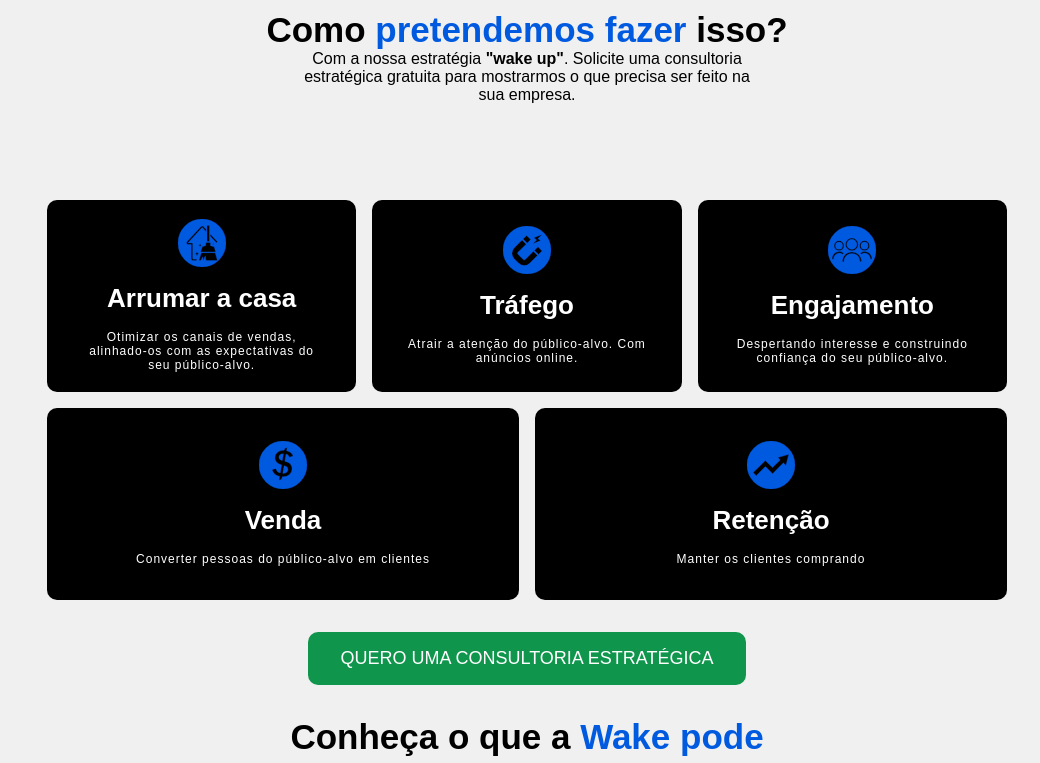
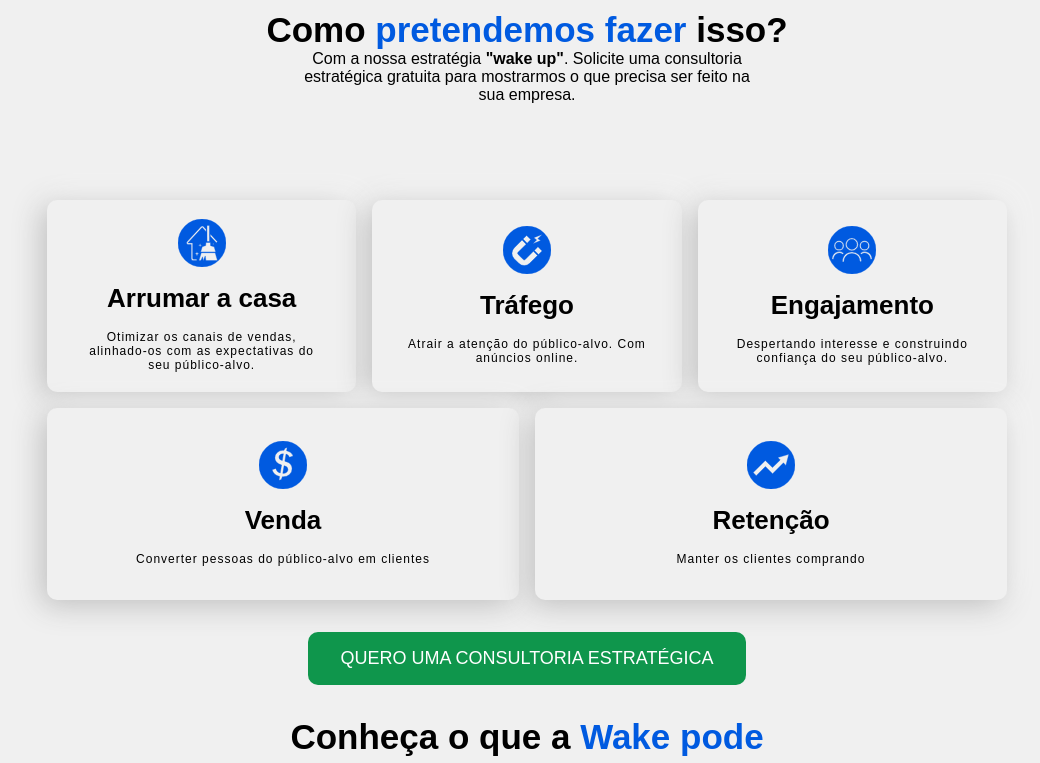
Before and after one commit to Francisco-Emanuel/wake-port, a React (Vite) app: page / in a window 1280 px wide. Shown: the part 577-1340 px from the top of the page, without its empty margins (113-1153 px from the left). Built offline with nearby package versions, Linux system fonts and the light colour scheme; a web font is replaced by a local one.

Commit message:
cards transparentes

```diff
--- a/src/components/card/card.css
+++ b/src/components/card/card.css
@@ -2,11 +2,13 @@
   width: 100%;
   height: 100%;
 
-  background-color: #000;
+  /* background: var(--gradient-card); */
   padding: 1rem 2rem;
-  color: #fff;
+  color: #000;
   border: none;
   border-radius: 10px;
+  background: #f0f0f0;
+  box-shadow: -5px 5px 30px #bbbbbb, 5px -5px 30px #ffffff;
 
   display: flex;
   flex-direction: column;
@@ -53,7 +55,7 @@
 
 @media (width < 854px) {
   .card__container {
-    gap: .5rem;
+    gap: 0.5rem;
   }
   .card__container img {
     width: 3rem;
@@ -79,7 +81,7 @@
   }
   .card__container p {
     font-size: 10px;
-    width: 150%;
+    width: 130%;
     letter-spacing: 0;
   }
 }
--- a/src/containers/how/How.jsx
+++ b/src/containers/how/How.jsx
@@ -5,22 +5,6 @@ import Engajamento from '../../assets/engajamento.svg'
 import Retencao from '../../assets/retencao.svg'
 import Aac from '../../assets/arrumaracasa.svg'
 import Ts from '../../assets/trafego-servico.svg'
-
-document.addEventListener('DOMContentLoaded', function () {
-      // Seleciona todos os links que têm a classe "external-link"
-      var links = document.querySelectorAll('#external-link');
-
-      // Adiciona um ouvinte de evento a cada link
-      links.forEach(function (link) {
-        link.addEventListener('click', function (event) {
-          // Impede o comportamento padrão de clique no link
-          event.preventDefault();
-
-          // Abre o link em uma nova guia usando window.open
-          window.open(link.href, '_blank');
-        });
-      });
-    });
 
 const How = () => {
   return (
--- a/src/index.css
+++ b/src/index.css
@@ -5,6 +5,7 @@
   --font-bebas: 'Bebas Neue', sans-serif;
 
   --gradient-bar: linear-gradient(103.22deg, #005ae0 -13.86%, #33a3ff 99.55%);
+  --gradient-card: linear-gradient(180deg, rgba(9,9,121,0) 40%, rgba(0,212,255,1) 100%);
 
   --color-dark_blue: #1a1a28;
   --color-medium_blue : #020659;
```
